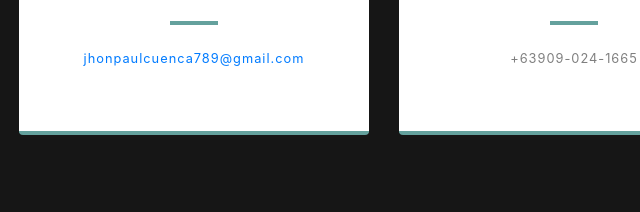
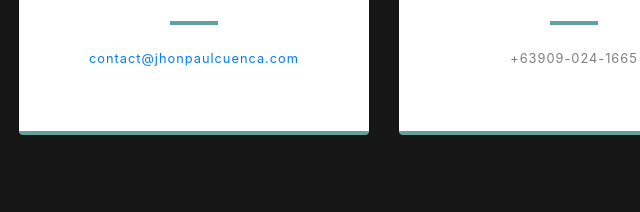
Before and after one commit to jpcuenca925/Site, a website with bundled scripts: page index.html in a window 1280 px wide. Shown: the part 3673-3885 px from the top of the page, 446-1086 px from the left. Built offline with nearby package versions, Linux system fonts and the light colour scheme.

Commit message:
Update index.html

```diff
--- a/index.html
+++ b/index.html
@@ -172,7 +172,7 @@
                 <h4 class="text-uppercase m-0">Email</h4>
                 <hr class="my-4">
                 <div class="small text-black-50">
-                  <a href="#">jhonpaulcuenca789@gmail.com</a>
+                  <a href="contact@jhonpaulcuenca.com">contact@jhonpaulcuenca.com</a>
                 </div>
               </div>
             </div>
```
